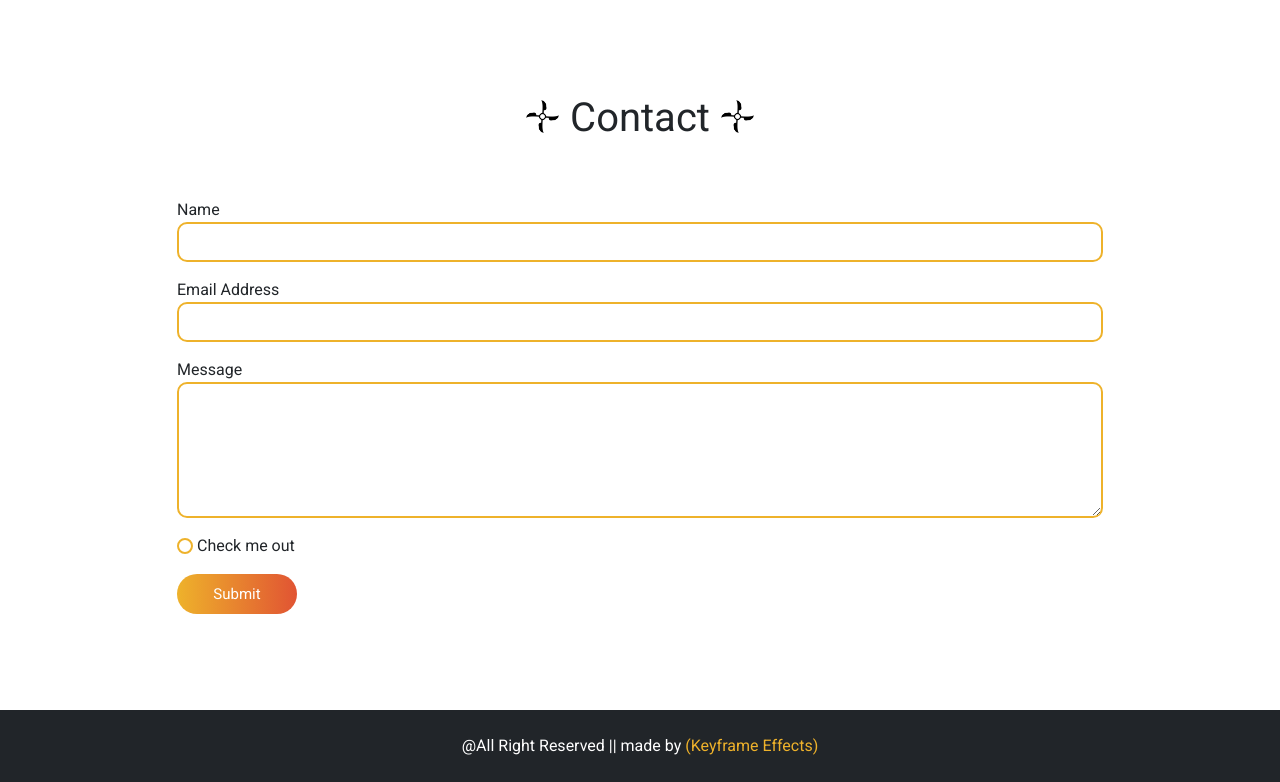
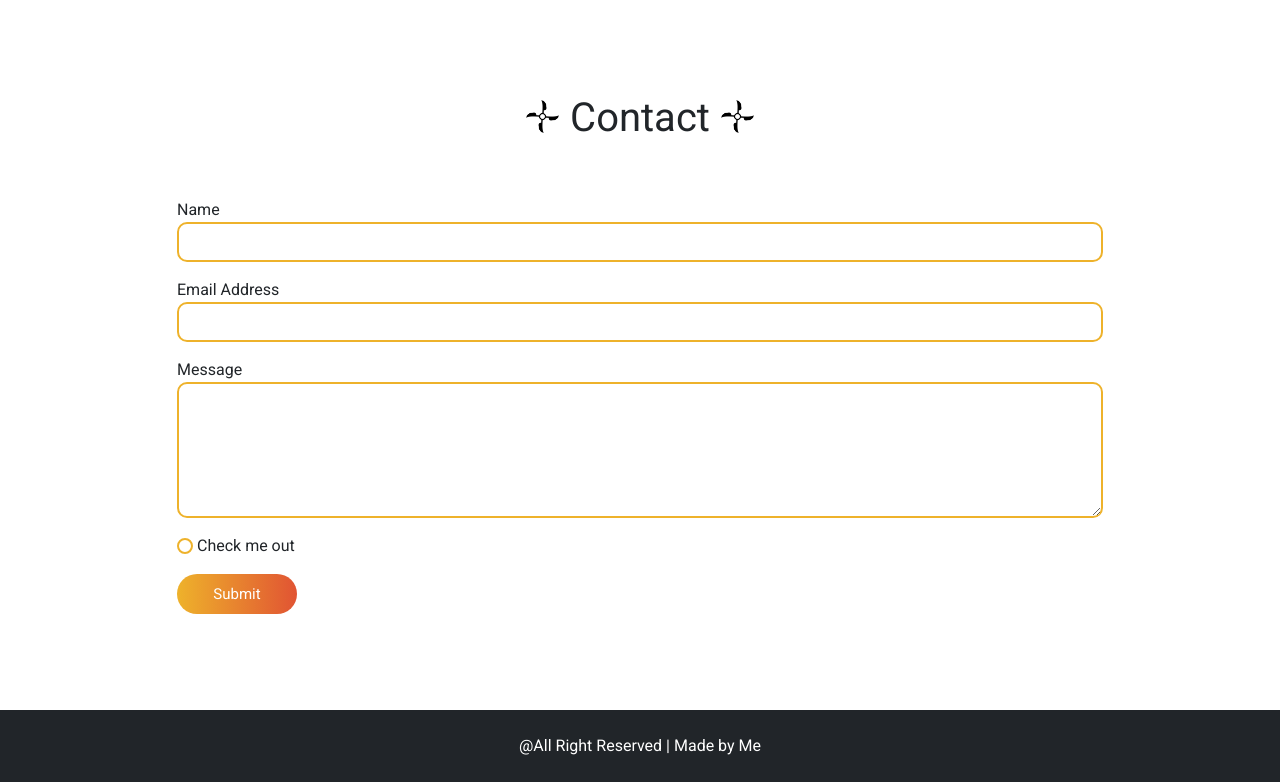
Before and after one commit to meherashish/Portfolio, a website: page Bootstrap/Naruto.html in a window 1280 px wide. Shown: the part 2357-3139 px from the top of the page. Drawn offline with nearby package versions, Linux system fonts and the light colour scheme.

Commit message:
naruto-4

```diff
--- a/Bootstrap/Naruto.html
+++ b/Bootstrap/Naruto.html
@@ -11,57 +11,45 @@
             html {
                 scroll-behavior: smooth;
             }
-
             body {
 	            font-family: 'Roboto', sans-serif;
             }
-
             a.navbar-brand img {
                 width: 130px;
             }
-
             .nav-link {
                 padding-right: 1rem !important;
                 padding-left: 1rem !important;
             }
-
             .cover {
                 background:no-repeat, url("/img/narutoTop-BG.jpg") no-repeat;
                 background-size: cover;
                 min-height: 100vh;
             }
-
             .cover-content {
                 min-height: 100vh;
             }
-
             .cover-content img {
                 max-width: 200px;
                 border:2px solid #fff;
             }
-
             ul.navbar-nav li a {
                 font-size: 20px;
             }
-
             .navbar-dark .navbar-nav .nav-link {
                 color: #fff;
             }
-
             .navbar-dark .navbar-nav .nav-link:focus, .navbar-dark .navbar-nav .nav-link:hover {
                 color: #eeb22b;
             }
-
             .navbar-dark .navbar-nav .nav-link.active, .navbar-dark .navbar-nav .show>.nav-link {
                 color: #e25933;
             }
-
             button.play:hover {
                 color: #eeb22b;
                 background: transparent;
                 border: 2px solid #e15433;
             }
-
             button.play {
                 height: 40px;
                 width: 120px;
@@ -76,22 +64,18 @@ button.play {
                 color: #fff;
                 border: none;
             }
-
             .h1 img {
                 width: 35px;
                 margin-top: -8px;
             }
-
             .about {
                 background-image: linear-gradient(rgba(0, 0, 0, .5), rgba(0, 0, 0, .5)), url(/img/About-BG.png);
                 background-size: cover;
                 background-position: center;
             }
-
             footer span {
                 color: #eeb22b;
             }
-
             #contact-form input, #contact-form textarea {
                 color: #e15433;
                 border: 2px solid #eeb22b;
@@ -237,7 +221,7 @@ footer span {
             </div>
         </section>
         <footer class="text-center bg-dark mb-0 py-4">
-            <p class="text-white m-0">@All Right Reserved || made by <span>(Keyframe Effects)</span></p>
+            <p class="text-white m-0">@All Right Reserved | Made by Me </span></p>
         </footer>
         <script src="https://cdn.jsdelivr.net/npm/@popperjs/core@2.9.2/dist/umd/popper.min.js"></script>
         <script src="https://cdn.jsdelivr.net/npm/bootstrap@5.0.2/dist/js/bootstrap.min.js"></script>
```
Also changed, not shown: src/styles/templates.css (added). Lines whose indentation alone changed are shown as unchanged.
